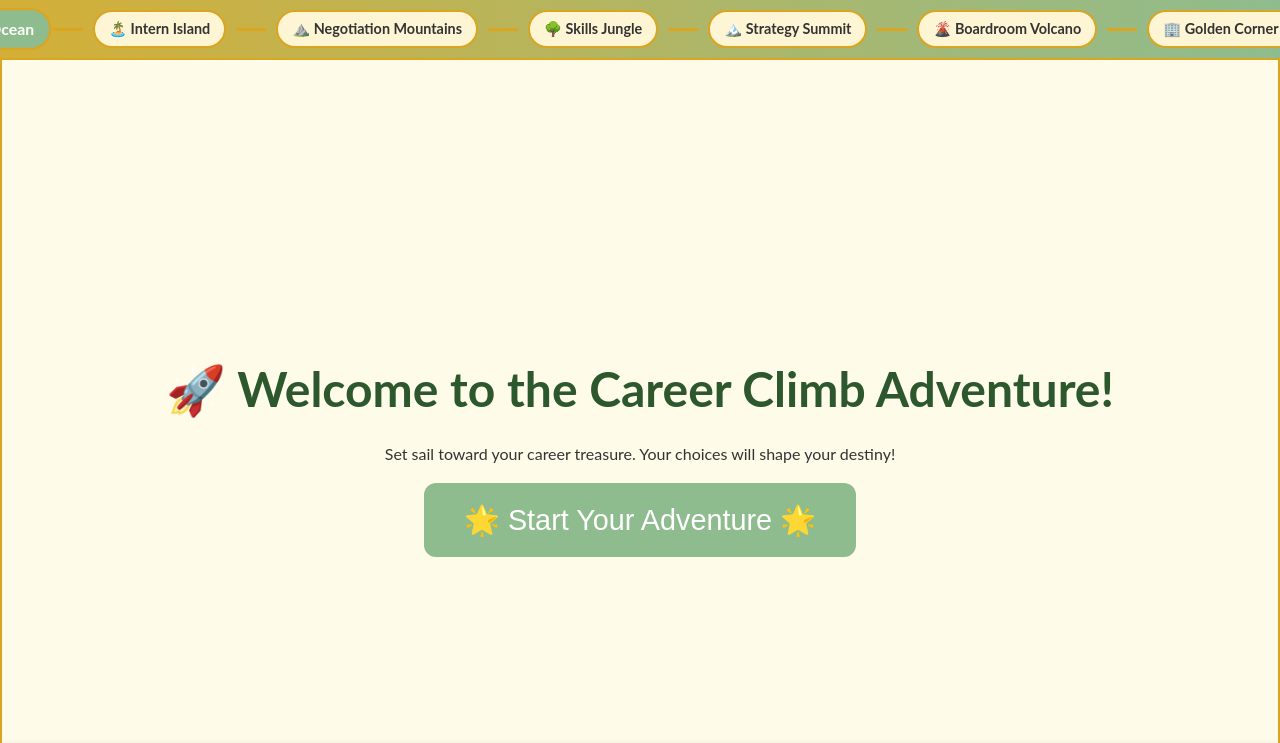
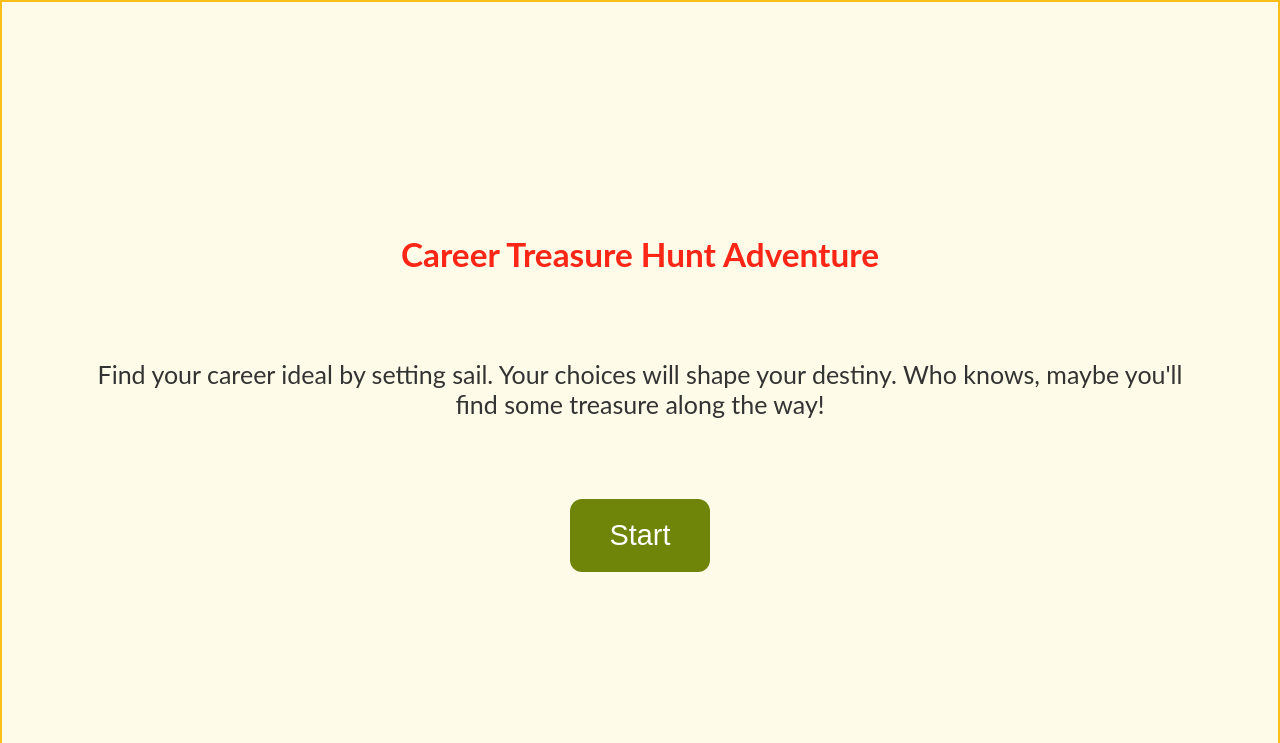
Before and after one commit to sabinavam1/OIM3640project, a Flask app: page / in a window 1280 px wide. Shown: the top 743 px of the page. Run offline with Flask 3, Linux system fonts and the light colour scheme.

Commit message:
Modified templates to improve aesthetics

```diff
--- a/app.py
+++ b/app.py
@@ -71,7 +71,7 @@ def start():
     session['questions'] = selected_questions
     session['current_question'] = 0
     session['answers'] = []
-    return render_template('start.html', stages=stages)
+    return render_template('start.html', stages=stages, show_progress=False)
 
 @app.route('/question', methods=['GET', 'POST'])
 def question():
--- a/static/style.css
+++ b/static/style.css
@@ -6,7 +6,7 @@
 }
 
 body {
-    background: #f9f7f1;
+    background: #fffbe9;
     font-family: 'Lato', 'Merriweather', sans-serif;
     color: #333;
     min-height: 100vh;
@@ -16,8 +16,9 @@ body {
 
 /* TOP NAVIGATION */
 .top-navigation {
-    background: linear-gradient(to right, #d4af37, #8fbc8f);
-    padding: 10px 20px;
+    background: linear-gradient(to right, #fc2617, #6e850a);
+    padding: 20px 30px;
+    height: 80px;
     display: flex;
     align-items: center;
     justify-content: center;
@@ -34,26 +35,26 @@ body {
 }
 
 .map-stop {
-    background: #fef5d4;
-    border: 2px solid goldenrod;
-    padding: 8px 14px;
-    border-radius: 20px;
+    background: #fdf0c0;
+    border: 2px solid #fcbf17;
+    padding: 12px 20px;
+    border-radius: 30px;
     font-weight: bold;
     transition: background 0.3s, transform 0.3s;
-    font-size: 0.9rem;
+    font-size: 1.1rem;
     white-space: nowrap;
 }
 
 .map-stop.reached {
-    background: #8fbc8f;
+    background: #6e850a;
     color: white;
     transform: scale(1.1);
 }
 
 .map-path {
-    width: 30px;
-    height: 3px;
-    background: goldenrod;
+    width: 40px;
+    height: 5px;
+    background: #fcbf17;
 }
 
 /* PAGE LAYOUT */
@@ -74,15 +75,11 @@ body {
 /* CONTAINERS */
 .start-container, .stage-container, .result-container {
     background: #fffbe9;
-    border: 2px solid goldenrod;
-    border-radius: 0px;
+    border: 2px solid #fcbf17;
     padding: 60px 80px;
-    max-width: 100%;
     width: 100%;
     min-height: 100vh;
-    margin: 0;
     text-align: center;
-    box-shadow: none;
     display: flex;
     flex-direction: column;
     justify-content: center;
@@ -91,7 +88,7 @@ body {
 
 /* BUTTONS */
 .start-button, .restart-button, .answer-button {
-    background-color: #8fbc8f;
+    background-color: #6e850a;
     border: none;
     padding: 20px 40px;
     font-size: 1.8rem;
@@ -103,7 +100,7 @@ body {
 }
 
 .start-button:hover, .restart-button:hover, .answer-button:hover {
-    background-color: #6a996a;
+    background-color: #fc2617;
     transform: scale(1.05);
 }
 
@@ -114,17 +111,17 @@ body {
 
 /* TEXT */
 h1 {
-    font-size: 3rem;
+    font-size: 25pt;
     margin-bottom: 25px;
-    color: #2d572c;
+    color: #fc2617;
     font-weight: 700;
 }
 
 h2 {
     font-size: 2.2rem;
-    margin-top: 40px;
+    margin-top: 15px;
     margin-bottom: 20px;
-    color: #4b7b3c;
+    color: #6e850a;
 }
 
 .question-text {
@@ -137,6 +134,7 @@ h2 {
     margin-top: 50px;
     text-align: left;
     padding: 0 10px;
+    color: #6e850a;
 }
 
 .career-summary li, .timeline-table td {
@@ -153,13 +151,13 @@ h2 {
 
 .timeline-table th, .timeline-table td {
     padding: 18px;
-    border-bottom: 1px solid #d4a373;
+    border-bottom: 1px solid #fcbf17;
     text-align: left;
     white-space: nowrap;
 }
 
 .timeline-table th {
-    background-color: #8fbc8f;
+    background-color: #1aa6a1;
     color: white;
 }
 
@@ -192,21 +190,6 @@ h2 {
     100% { transform: scale(1); }
 }
 
-/* PROMOTION MESSAGE STYLE */
-.promotion-message {
-    font-size: 2.5rem;
-    color: #4b7b3c;
-    margin-bottom: 40px;
-    padding: 20px 40px;
-    background: #e8f7e4;
-    border: 2px solid #8fbc8f;
-    border-radius: 16px;
-    display: inline-block;
-    font-weight: bold;
-    opacity: 0;
-    animation: fade-zoom-in 1.2s forwards;
-}
-
 /* Promotion Animation */
 @keyframes fade-zoom-in {
     0% {
@@ -222,3 +205,34 @@ h2 {
         opacity: 1;
     }
 }
+
+/* Start Page */
+.title-intro {
+    margin-top: 5px;
+    margin-bottom: 60px;
+}
+
+.intro {
+    font-size: 25px;
+    margin-bottom: 60px;
+}
+
+.summary-columns {
+    display: flex;
+    gap: 60px;
+    justify-content: center;
+    flex-wrap: wrap; /* allows wrapping on smaller screens */
+    margin-top: 15px;
+    margin-bottom: 50px;
+}
+
+.summary-columns > div {
+    flex: 1;
+    min-width: 250px;
+}
+
+.treasure-chest{
+    color: #e78524;
+    font-size: 20pt;
+    font-style: italic;
+}
--- a/templates/base.html
+++ b/templates/base.html
@@ -8,6 +8,7 @@
 <body>
 
     <!-- TOP NAVIGATION -->
+    {% if show_progress is not defined or show_progress %}
     <header class="top-navigation">
         <div class="map-progress">
             {% set question_num = session.get('current_question', 0) %}
@@ -24,7 +25,9 @@
             {% endfor %}
         </div>
     </header>
+    {% endif %}
 
+    <!-- MAIN CONTENT AREA -->
     <div class="page-layout">
         <main class="main-content">
             {% block content %}{% endblock %}
@@ -32,17 +35,21 @@
     </div>
 
     <!-- BOTTOM ROPE -->
+    {% if show_progress is not defined or show_progress %}
     <div id="bottom-rope" class="bottom-rope">
         🧗 {{ (session.get('current_question', 0) * (stages|length - 1) // 15) }}/{{ stages|length - 1 }} Stops Climbed!
     </div>
+    {% endif %}
 
     <script>
         window.onload = function() {
             const rope = document.getElementById('bottom-rope');
-            rope.classList.add('pulse');
-            setTimeout(() => {
-                rope.classList.remove('pulse');
-            }, 1000);
+            if (rope) {
+                rope.classList.add('pulse');
+                setTimeout(() => {
+                    rope.classList.remove('pulse');
+                }, 1000);
+            }
         };
     </script>
 
--- a/templates/question.html
+++ b/templates/question.html
@@ -7,9 +7,7 @@
     {% set total_stages = stages|length - 1 %}
     {% set stage_crossed = (question_num * total_stages) // 15 %}
     {% if (question_num % (15 // total_stages) == 0) and (question_num != 0) %}
-    <div id="stage-message" class="promotion-message animate-promotion">
-        🌟 <strong>Promotion!</strong> You've reached: <strong>{{ stages[stage_crossed] }}</strong> 🚀
-    </div>
+
 {% endif %}
 
 
--- a/templates/start.html
+++ b/templates/start.html
@@ -2,10 +2,16 @@
 
 {% block content %}
 <div class="start-container">
-    <h1>🚀 Welcome to the Career Climb Adventure!</h1>
-    <p>Set sail toward your career treasure. Your choices will shape your destiny!</p>
+    <div class="title-intro">
+        <h1>Career Treasure Hunt Adventure</h1>
+    </div>
+
+    <div class="intro">
+        <p>Find your career ideal by setting sail. Your choices will shape your destiny. Who knows, maybe you'll find some treasure along the way!</p>
+    </div>
+
     <form action="{{ url_for('question') }}" method="post">
-        <button type="submit" class="start-button">🌟 Start Your Adventure 🌟</button>
+        <button type="submit" class="start-button">Start</button>
     </form>
 </div>
 {% endblock %}
```
Also changed, not shown: templates/result.html (+11 -14 lines).
